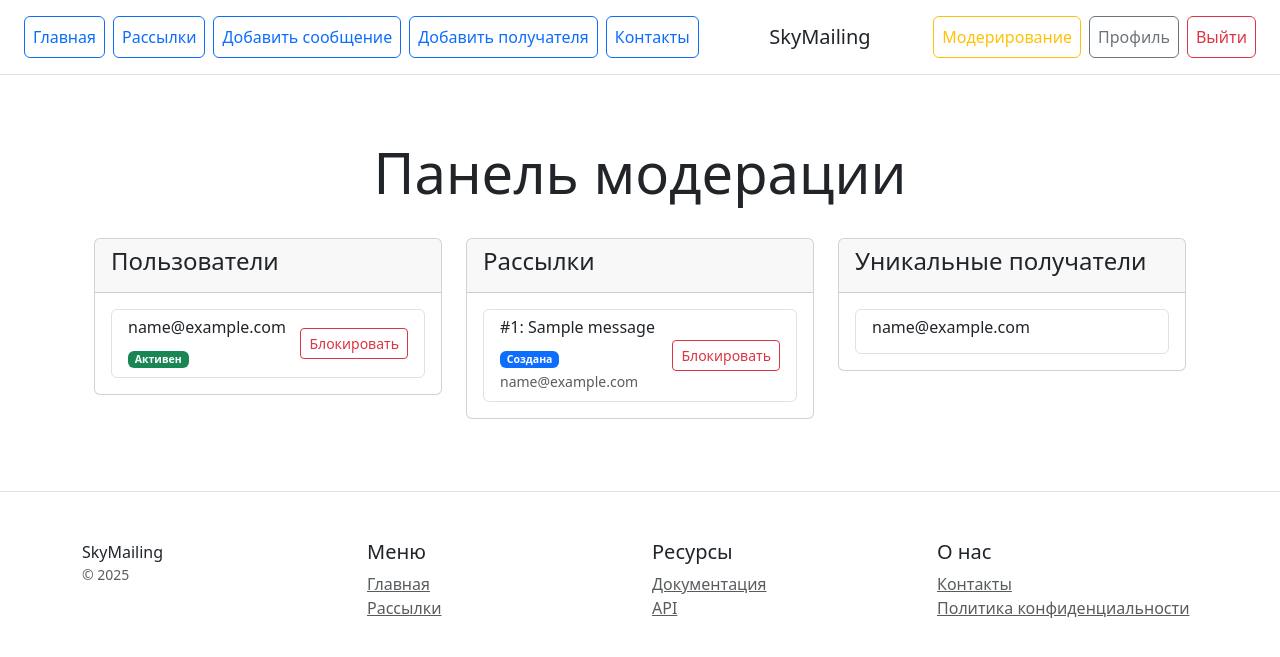
After one commit to Kilavyk/Mailing, a Django app: page /moderation/ in a window 1280 px wide. The commit adds this page. Shown: the top 657 px of the page. Run offline with Django 5.2, Linux system fonts and the light colour scheme; a user stored in the database is signed in; tables that the repository leaves empty hold one stand-in row (values such as "Sample post"); some libraries are stand-ins or nearby versions.

Commit message:
add moderator

```diff
--- a/home/urls.py
+++ b/home/urls.py
@@ -1,9 +1,10 @@
 from django.urls import path
-from .views import HomeView, ContactsView
+from .views import HomeView, ContactsView, ModerationView
 
 app_name = 'home'
 
 urlpatterns = [
     path('', HomeView.as_view(), name='home'),
     path('contacts/', ContactsView.as_view(), name='contacts'),
+    path('moderation/', ModerationView.as_view(), name='moderation'),
 ]
--- a/home/views.py
+++ b/home/views.py
@@ -1,5 +1,10 @@
 from django.views.generic import TemplateView
 from mailing.models import Mailing, Recipient
+from users.models import CustomUser
+from django.contrib.auth.mixins import UserPassesTestMixin
+from django.shortcuts import redirect
+from django.urls import reverse
+from django.contrib import messages
 
 
 class HomeView(TemplateView):
@@ -35,3 +40,34 @@ class HomeView(TemplateView):
 
 class ContactsView(TemplateView):
     template_name = 'home/contacts.html'
+
+
+class ModerationView(UserPassesTestMixin, TemplateView):
+    template_name = 'home/moderation.html'
+
+    def test_func(self):
+        return self.request.user.is_staff
+
+    def get_context_data(self, **kwargs):
+        context = super().get_context_data(**kwargs)
+        context['users'] = CustomUser.objects.all()
+        context['mailings'] = Mailing.objects.all()
+        context['unique_recipients'] = Recipient.objects.values('email').distinct()
+        return context
+
+    def post(self, request, *args, **kwargs):
+        if 'block_user' in request.POST:
+            user_id = request.POST.get('block_user')
+            user = CustomUser.objects.get(id=user_id)
+            user.is_active = False
+            user.save()
+            messages.success(request, f'Пользователь {user.email} заблокирован')
+
+        elif 'block_mailing' in request.POST:
+            mailing_id = request.POST.get('block_mailing')
+            mailing = Mailing.objects.get(id=mailing_id)
+            mailing.status = 'completed'
+            mailing.save()
+            messages.success(request, f'Рассылка #{mailing.id} отключена')
+
+        return redirect(reverse('home:moderation'))
--- /dev/null
+++ b/templates/home/moderation.html
@@ -0,0 +1,121 @@
+{% extends 'home/base.html' %}
+
+{% block content %}
+<div class="pricing-header px-3 py-3 pt-md-5 pb-md-4 mx-auto text-center">
+    <h1 class="display-4">Панель модерации</h1>
+</div>
+
+<div class="container">
+    <div class="row">
+        <!-- Колонка пользователей -->
+        <div class="col-md-4">
+            <div class="card mb-4">
+                <div class="card-header">
+                    <h4>Пользователи</h4>
+                </div>
+                <div class="card-body">
+                    {% if users %}
+                    <div class="list-group">
+                        {% for user in users %}
+                        <div class="list-group-item d-flex justify-content-between align-items-center">
+                            <div>
+                                <h6>{{ user.email }}</h6>
+                                <small class="text-muted">
+                                    {% if user.is_active %}
+                                    <span class="badge bg-success">Активен</span>
+                                    {% else %}
+                                    <span class="badge bg-danger">Заблокирован</span>
+                                    {% endif %}
+                                </small>
+                            </div>
+                            {% if user.is_active %}
+                            <form method="post" action="{% url 'home:moderation' %}">
+                                {% csrf_token %}
+                                <input type="hidden" name="block_user" value="{{ user.id }}">
+                                <button type="submit" class="btn btn-sm btn-outline-danger"
+                                        onclick="return confirm('Заблокировать пользователя {{ user.email }}?')">
+                                    Блокировать
+                                </button>
+                            </form>
+                            {% endif %}
+                        </div>
+                        {% endfor %}
+                    </div>
+                    {% else %}
+                    <div class="alert alert-info mb-0">
+                        Нет пользователей
+                    </div>
+                    {% endif %}
+                </div>
+            </div>
+        </div>
+
+        <!-- Колонка рассылок -->
+        <div class="col-md-4">
+            <div class="card mb-4">
+                <div class="card-header">
+                    <h4>Рассылки</h4>
+                </div>
+                <div class="card-body">
+                    {% if mailings %}
+                    <div class="list-group">
+                        {% for mailing in mailings %}
+                        <div class="list-group-item d-flex justify-content-between align-items-center">
+                            <div>
+                                <h6>#{{ mailing.id }}: {{ mailing.message.subject|truncatechars:20 }}</h6>
+                                <small class="text-muted">
+                                    <span class="badge bg-{{ mailing.status_color }}">
+                                        {{ mailing.get_status_display }}
+
+                                    </span>
+                                <span class="text-muted"> {{ mailing.owner.email }}</span>
+                                </small>
+                            </div>
+                            {% if mailing.status != 'completed' %}
+                            <form method="post" action="{% url 'home:moderation' %}">
+                                {% csrf_token %}
+                                <input type="hidden" name="block_mailing" value="{{ mailing.id }}">
+                                <button type="submit" class="btn btn-sm btn-outline-danger"
+                                        onclick="return confirm('Отключить рассылку #{{ mailing.id }}?')">
+                                    Блокировать
+                                </button>
+                            </form>
+                            {% endif %}
+                        </div>
+                        {% endfor %}
+                    </div>
+                    {% else %}
+                    <div class="alert alert-info mb-0">
+                        Нет рассылок
+                    </div>
+                    {% endif %}
+                </div>
+            </div>
+        </div>
+
+        <!-- Колонка получателей -->
+        <div class="col-md-4">
+            <div class="card">
+                <div class="card-header">
+                    <h4>Уникальные получатели</h4>
+                </div>
+                <div class="card-body">
+                    {% if unique_recipients %}
+                    <div class="list-group">
+                        {% for recipient in unique_recipients %}
+                        <div class="list-group-item">
+                            <h6>{{ recipient.email }}</h6>
+                        </div>
+                        {% endfor %}
+                    </div>
+                    {% else %}
+                    <div class="alert alert-info mb-0">
+                        Нет получателей
+                    </div>
+                    {% endif %}
+                </div>
+            </div>
+        </div>
+    </div>
+</div>
+{% endblock %}
--- a/templates/includes/header.html
+++ b/templates/includes/header.html
@@ -18,9 +18,12 @@
         <h5 class="my-0 font-weight-normal">SkyMailing</h5>
     </div>
 
-    <!-- Правая часть -->
+ <!-- Правая часть -->
     <nav class="d-flex">
         {% if user.is_authenticated %}
+        {% if user.is_staff %}
+        <a class="p-2 btn btn-outline-warning me-2" href="{% url 'home:moderation' %}">Модерирование</a>
+        {% endif %}
         <a class="p-2 btn btn-outline-secondary me-2" href="{% url 'users:profile' %}">Профиль</a>
         <form method="post" action="{% url 'users:logout' %}" class="d-inline">
             {% csrf_token %}
```
